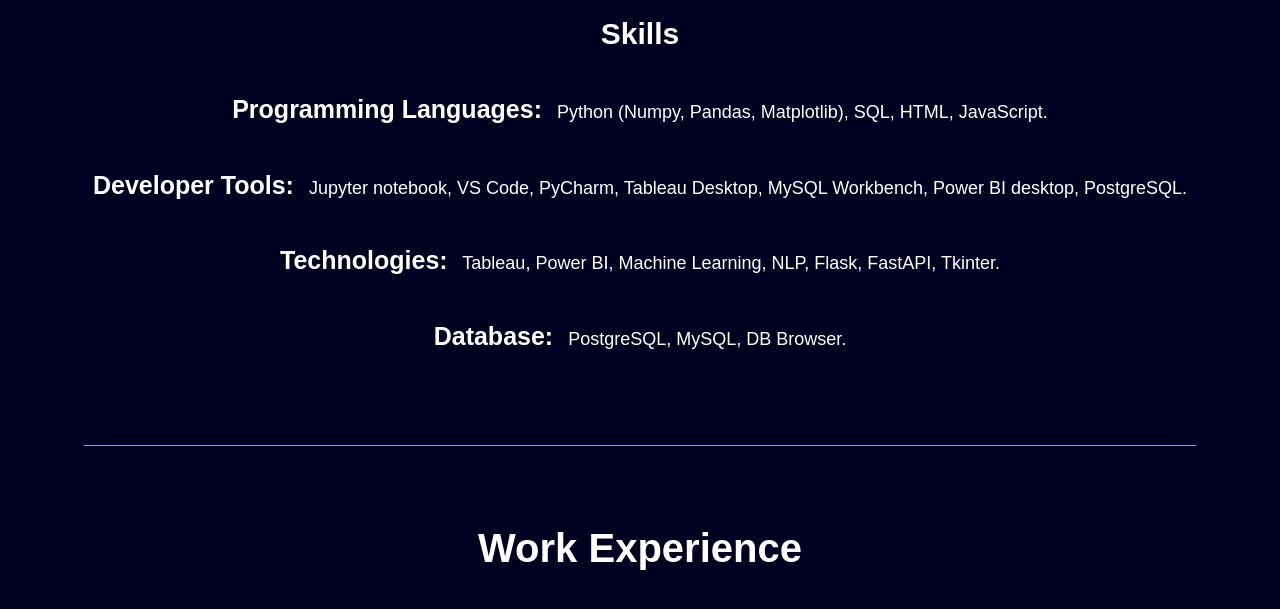
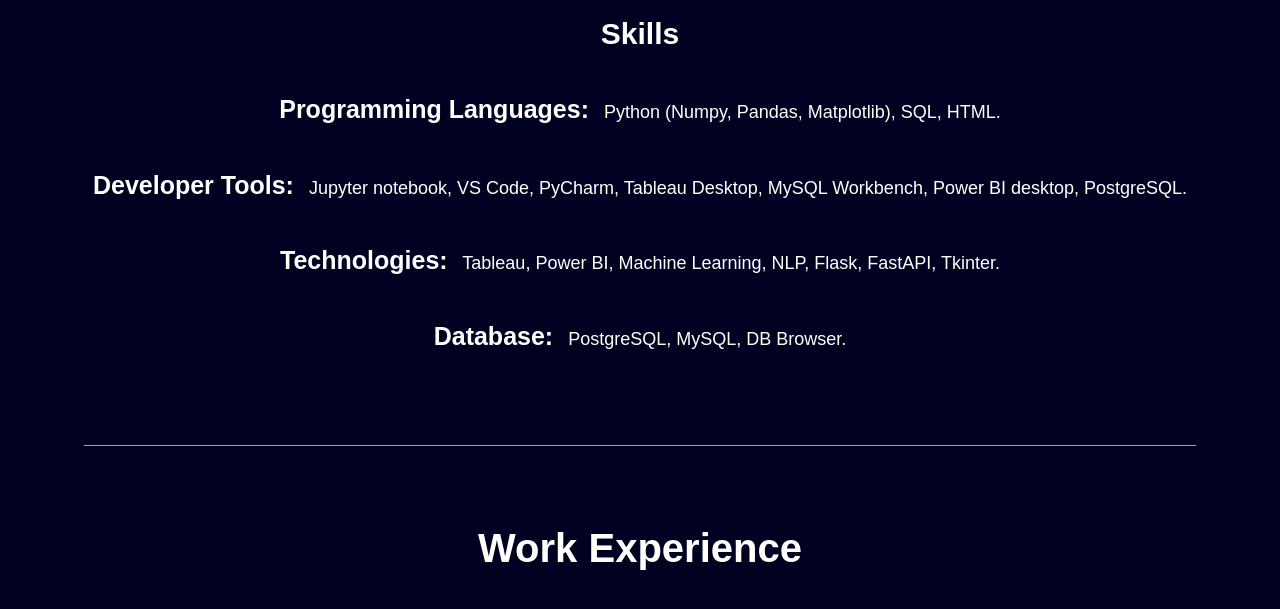
Before and after one commit to Harshch42/Portfolio-Harsh, a plain HTML site: page index.html in a window 1280 px wide. Shown: the part 919-1528 px from the top of the page. Drawn offline with nearby package versions, Linux system fonts and the light colour scheme.

Commit message:
Update index.html

```diff
--- a/index.html
+++ b/index.html
@@ -67,7 +67,7 @@
         <h1>Skills</h1>
         <div class="skillsSection">
             <ul>
-                <li><span class="skillCategory">Programming Languages:</span> Python (Numpy, Pandas, Matplotlib), SQL, HTML, JavaScript.</li>
+                <li><span class="skillCategory">Programming Languages:</span> Python (Numpy, Pandas, Matplotlib), SQL, HTML.</li>
                 <br>
                 <li><span class="skillCategory">Developer Tools:</span> Jupyter notebook, VS Code, PyCharm, Tableau Desktop, MySQL Workbench, Power BI desktop, PostgreSQL.</li>
                 <br>
```
